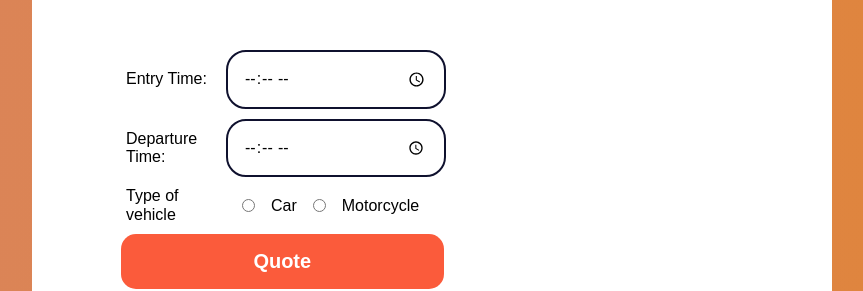
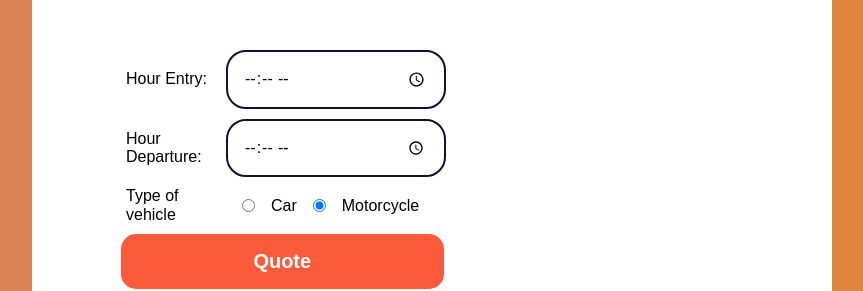
Before and after one commit to JulianBarbossa9/ParkingCotizaci-n, a React (Create React App) app: page / in a window 1280 px wide. Shown: the part 383-674 px from the top of the page, without its empty margins (208-1071 px from the left). Built offline with nearby package versions, Linux system fonts and the light colour scheme.

Commit message:
read data

```diff
--- a/src/components/Formu.js
+++ b/src/components/Formu.js
@@ -1,4 +1,4 @@
-import React ,{Fragment} from 'react';
+import React ,{Fragment, useState} from 'react';
 import styled from '@emotion/styled';
 
 const Time = styled.div`
@@ -18,7 +18,7 @@ const Input = styled.input`
     padding: 1rem;
     border : 2px solid #0f112e;
     border-radius: 20px;
-    /* -webkit-appearance:none; */
+    -webkit-appearance:none;
 `;
 
 const InputRatio = styled.input`
@@ -44,25 +44,59 @@ const Button = styled.button`
 `;
 
 const Formu = () => {
+
+    /**
+     * Create state
+     */
+
+    const [data, savaData] = useState({
+        hourOne: '',
+        hourTwo:'',
+        type:'motorcycle'
+    });
+
+    /**
+     * Create función handle
+     */
+
+    const handleChange = e => {
+        console.log(e.target.name);
+
+        savaData({
+            ...data,
+            [e.target.name]: e.target.value
+        })
+    }
+    // console.log(data)
+    /**
+     * Extraer los valores
+     */
+    const {hourEntry, hourDeparture, type} = data;
+
+
     return (
         <Fragment>
             <form>
                 <Time>
-                    <Label>Entry Time: </Label>
+                    <Label>Hour Entry: </Label>
                         <Input
                             type="time"
-                        name="hourEntry"
+                            name="hourOne"
                             className="hour"
-                        value="entry"
+                            onChange={handleChange}
+                            // value={hourEntry}
                         />
                 </Time>
+
                 <Time>
-                    <Label>Departure Time: </Label>
+                    <Label>Hour Departure: </Label>
                         <Input
                             type="time"
-                        name="hourDeparture"
+                            name="hourTwo"
                             className="hour"
-                        value="entryDeparture"
+                            onChange={handleChange}
+                            // value={hourDeparture}
+
                         />
                 </Time>
 
@@ -72,12 +106,17 @@ const Formu = () => {
                         type="radio"
                         name="type"
                         value="car"
+                        onChange={handleChange}
+                        checked={type === "car"}
                         /> Car
 
                     <InputRatio
                         type="radio"
                         name="type"
                         value="motorcycle"
+                        onChange={handleChange}
+                        // value="motorcycle"
+                        checked={type === "motorcycle"}
                         /> Motorcycle
                 </Time>
 
```
Lines whose indentation alone changed are shown as unchanged.
